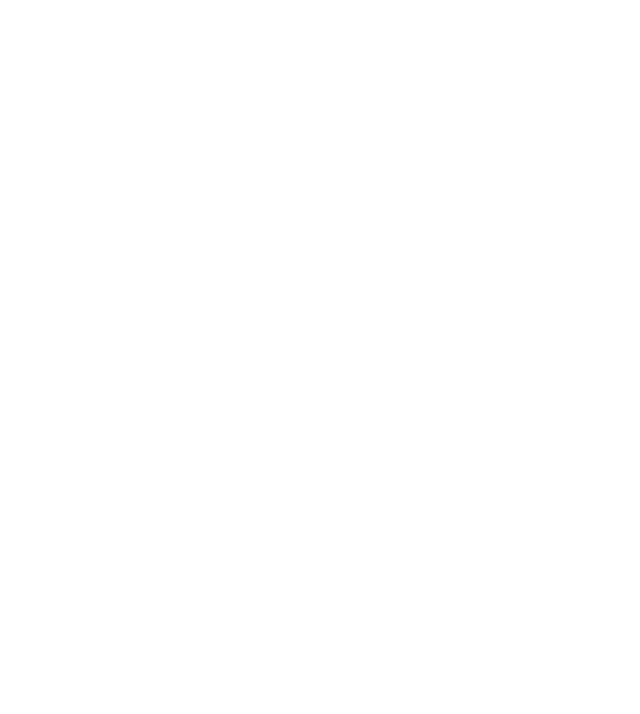
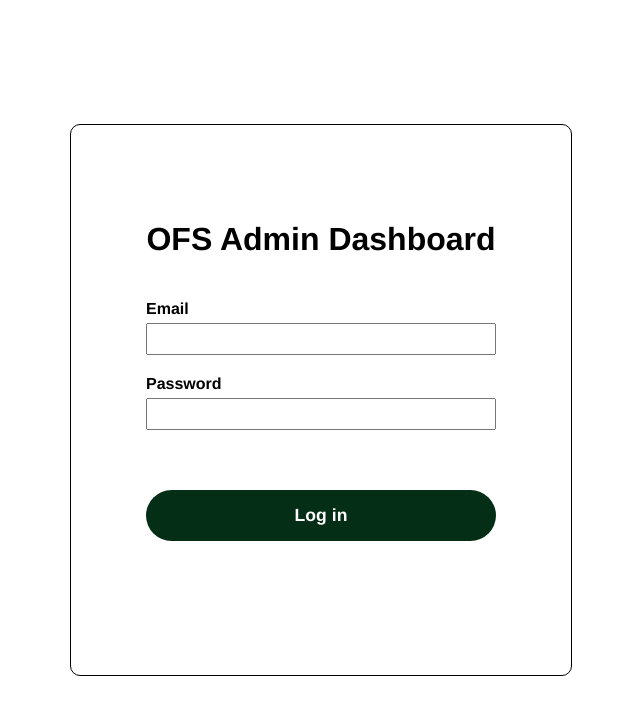
Before and after one commit to WebDev-Team-OFS/ofs-website, a React (Vite) app in the folder client/: page /admin in a window 1280 px wide. Before the commit this address had no page. Shown: the top 714 px of the page, without its empty margins (319-959 px from the left). Built offline with nearby package versions, Linux system fonts and the light colour scheme.

Commit message:
Admin Login Page UI

```diff
--- a/client/src/App.jsx
+++ b/client/src/App.jsx
@@ -11,6 +11,7 @@ import ProductPage from './components/ProductPage/ProductPage';
 import CheckoutPage from './components/CheckoutPage/CheckoutPage';
 import MainLayout from './components/MainLayout';
 import { SearchPage } from './components/SearchPage/SearchPage';
+import AdminLogin from './components/AdminPage/AdminLogin';
 
 
 function App() {
@@ -18,6 +19,7 @@ function App() {
     <>
       <Router>
         <Routes>
+          <Route path="/admin" element= {<AdminLogin />} />
           <Route path="/" element={<MainLayout />}>
             <Route path ="/" element = {<LandingPage />} />
             <Route path ="/product/:id" element = {<ProductPage />} />
--- /dev/null
+++ b/client/src/components/AdminPage/AdminLogin.jsx
@@ -0,0 +1,23 @@
+import React from 'react'
+import "./admin-login.css"
+
+export default function AdminLogin() {
+  return (
+    <div className="admin-login-wrapper">
+        <form className="admin-login" action="">
+            <h1>OFS Admin Dashboard</h1>
+            <div className="input-wrapper">
+                <label htmlFor="email">Email</label>
+                <input type="email" id="email" name="email" required />
+            </div>
+            <div className="input-wrapper">
+                <label htmlFor="password">Password</label>
+                <input type="password" id="password" name="password" required />
+            </div>
+            <button type="submit">Log in</button>
+        </form>
+    </div>
+
+
+  )
+}
--- /dev/null
+++ b/client/src/components/AdminPage/admin-login.css
@@ -0,0 +1,58 @@
+.admin-login-wrapper *{
+    font-family: Helvetica, Arial, sans-serif;
+}
+
+.admin-login-wrapper {
+    height: 100vh;
+}
+
+.admin-login-wrapper h1 {
+    font-size: 2rem;
+    text-align: center;
+}
+
+.admin-login {
+    width: 350px;
+    height: 400px;
+    border: 1px black solid;
+    border-radius: 10px;
+    padding: 75px;
+    display: flex;
+    flex-direction: column;
+    gap: 20px;
+}
+
+.admin-login label {
+    font-weight: bold;
+}
+
+.admin-login .input-wrapper {
+    display: flex;
+    flex-direction: column;
+    gap: 5px;
+}
+
+.admin-login .input-wrapper input {
+    height: 28px;
+    font-size: 18px;
+    padding: 0px 5px;
+}
+
+.admin-login-wrapper {
+    display: flex;
+    flex-direction: column;
+    justify-content: center;
+    align-items: center;
+}
+
+.admin-login button {
+    border-radius: 1000px;
+    border: none;
+    background-color: #052E16;
+    color: white;
+    font-family: Helvetica,Arial, sans-serif;
+    font-weight: bold;
+    font-size: 1.1rem;
+    padding: 15px;
+    margin-top: 40px;
+}
```
